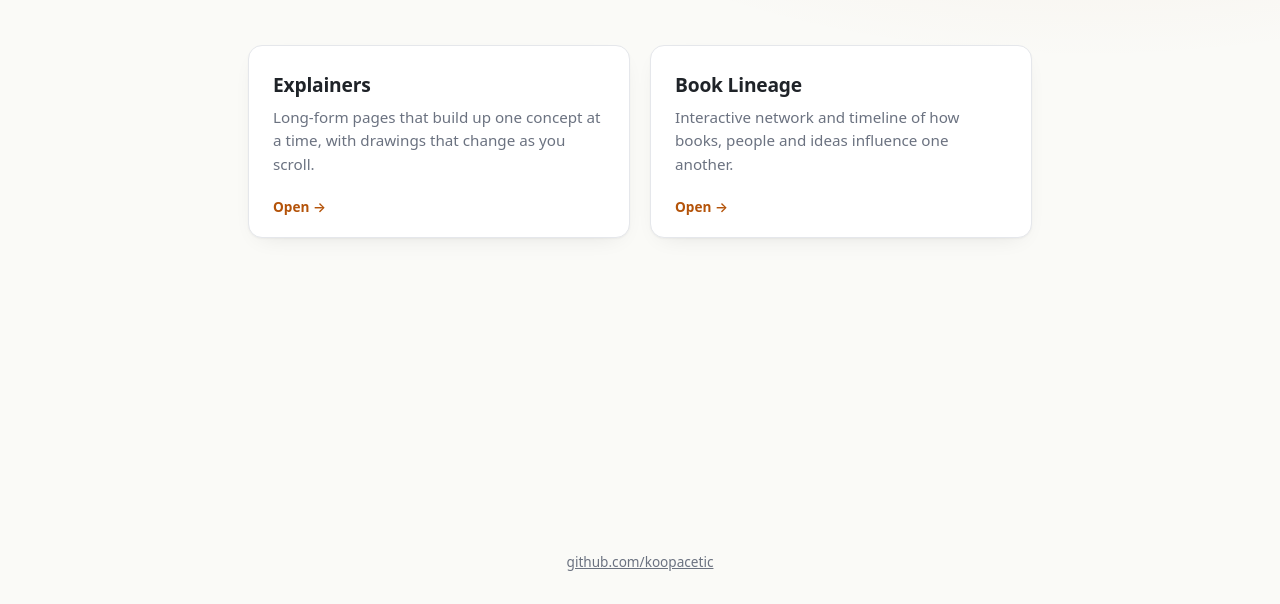
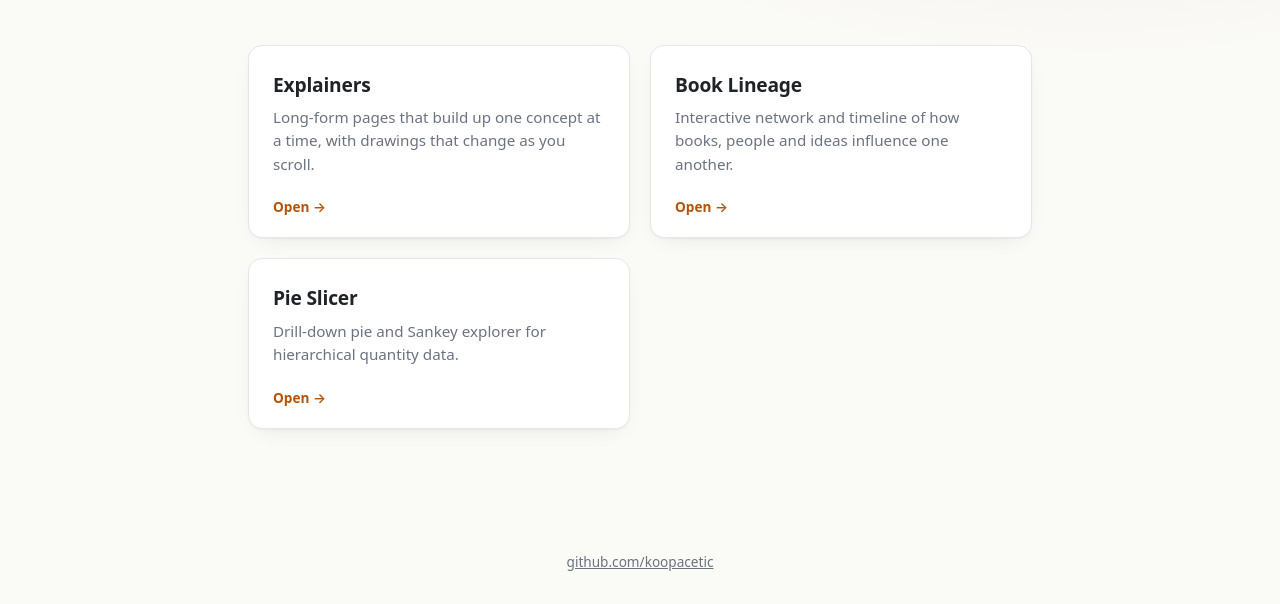
Before and after one commit to koopacetic/koopacetic.github.io, a plain HTML site: page index.html in a window 1280 px wide. Shown: the part 196-800 px from the top of the page. Drawn offline with Linux system fonts and the light colour scheme.

Commit message:
Add pie slicer

```diff
--- a/index.html
+++ b/index.html
@@ -152,6 +152,13 @@
           <div class="go">Open <span>&rarr;</span></div>
         </a>
       </li>
+      <li>
+        <a class="card" href="https://koopacetic.github.io/pie_slicer/">
+          <h2>Pie Slicer</h2>
+          <p>Drill-down pie and Sankey explorer for hierarchical quantity data.</p>
+          <div class="go">Open <span>&rarr;</span></div>
+        </a>
+      </li>
     </ul>
   </main>
 
```
